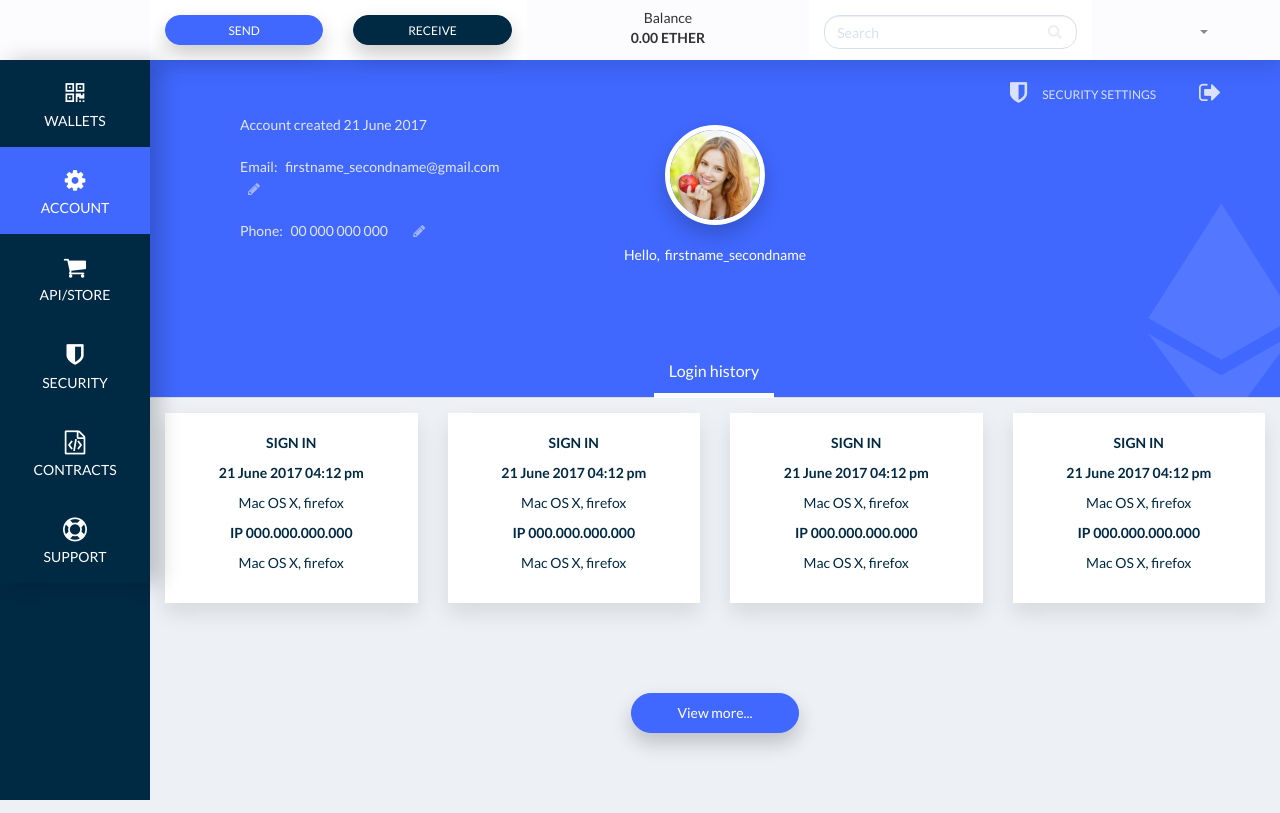
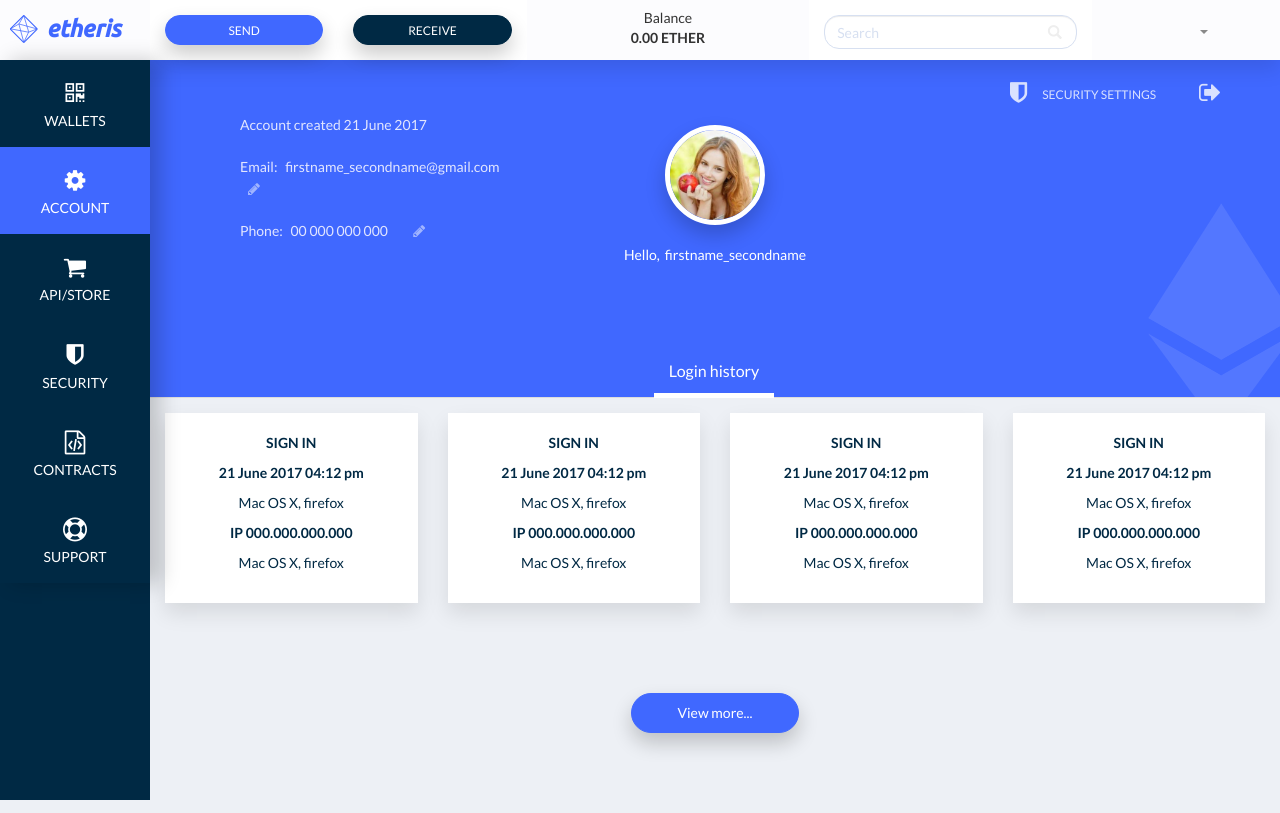
Before and after one commit to logolevel/eth-pages, a plain HTML site: page account-account.html in a window 1280 px wide. Drawn offline with Linux system fonts and the light colour scheme.

Commit message:
added description

```diff
--- a/account-account.html
+++ b/account-account.html
@@ -206,7 +206,14 @@
 
     <!-- Start side-nav -->
     <div class="side-nav">
-        <a href="!#" class="logo"></a>
+        <a href="#!" class="logo logo-svg-wrap">
+            <svg class="logo-svg" data-name="Layer 2" xmlns="http://www.w3.org/2000/svg" viewBox="0 0 323.95 74.98">
+                <rect x="8.25" y="61.6" width="52" height="52" rx="2.59" ry="2.59" transform="translate(74.92 -48.38) rotate(45)"/>
+                <path d="M34.31,51.5l13,43.64a.85.85,0,0,1-1,1l-48-9L21.13,74Z" transform="translate(2.95 -49.82)"/>
+                <polygon points="37.2 73.85 23.95 24.18 73.01 37.59 50.2 46.43 37.2 73.85"/>
+                <text transform="translate(98.79 59.84)" data-text="etheris">etheris</text>
+            </svg>
+        </a>
         <nav>
             <ul>
                 <li><a href="account-wallet.html">
```
Also changed, not shown: account-api-store.html (+8 -1 lines), account-security.html (+8 -1 lines), account-support.html (+8 -1 lines), screencast_logo.gif (added), 1 other file.
